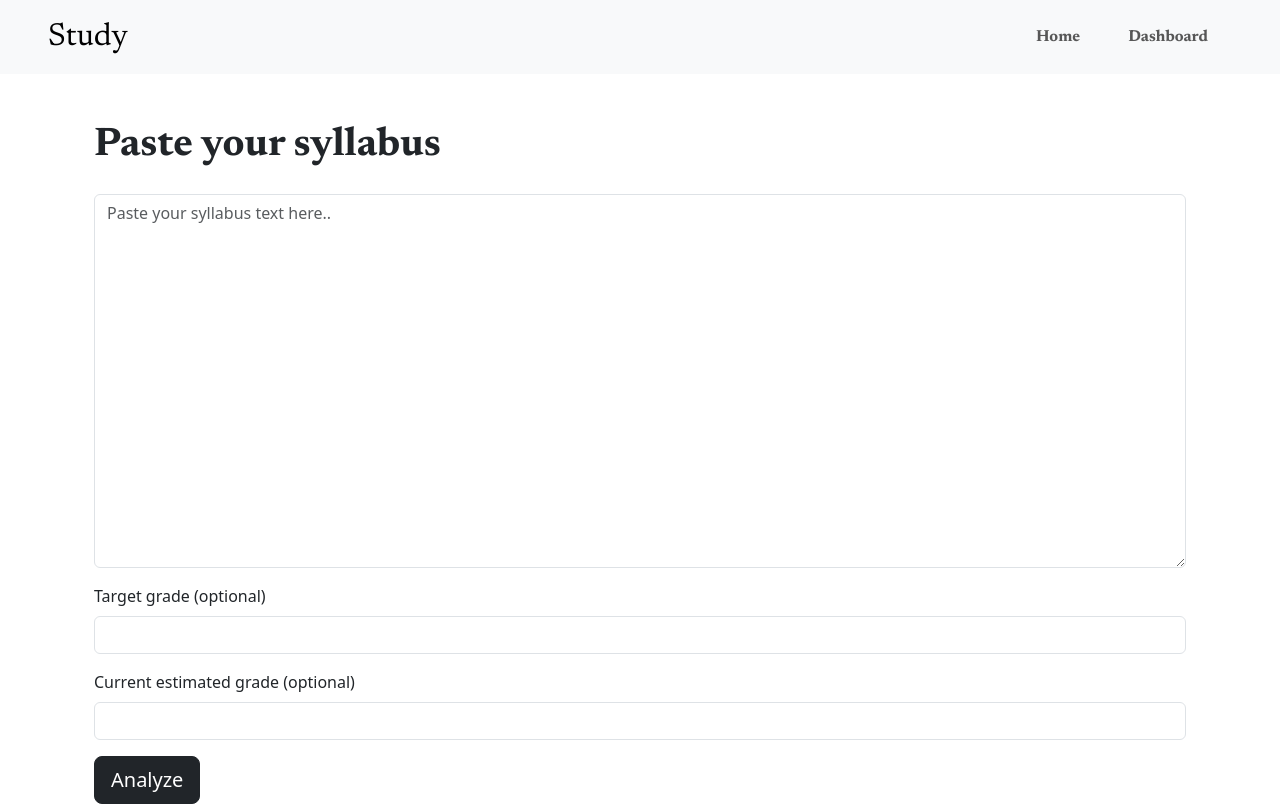
After one commit to Dontes13/canvas_project, a Flask app: page /upload in a window 1280 px wide. The commit adds this page. Run offline with Flask 3, Linux system fonts and the light colour scheme.

Commit message:
Finish upload route, build dashboard, add gemini json cleaning

```diff
--- a/app.py
+++ b/app.py
@@ -1,8 +1,12 @@
 from flask import Flask, render_template
 from flask_sqlalchemy import SQLAlchemy
 from flask_wtf import FlaskForm
-from wtforms import TextAreaField
-from wtforms.validators import DataRequired
+from wtforms import TextAreaField, FloatField
+from wtforms.validators import DataRequired, Optional
+from gemini_parser import parse_syllabus, clean_and_parse
+from datetime import datetime
+from scoring import priority_score
+import json
 
 app = Flask(__name__)
 app.config["SQLALCHEMY_DATABASE_URI"] = "sqlite:///site.db"
@@ -22,7 +26,7 @@ class Assignment(db.Model):
     id = db.Column(db.Integer, primary_key=True)
     course_id = db.Column(db.Integer, db.ForeignKey("course.id"), nullable=False)
     title = db.Column(db.String(200), nullable=False)
-    due_date = db.Column(db.Date, nullable=False)
+    due_date = db.Column(db.Date)
     grade_weight = db.Column(db.Float, nullable=False)
     assignment_type = db.Column(db.String(20))  # homework / quiz / exam / project
     status = db.Column(db.String(20), default="not_started")
@@ -33,22 +37,126 @@ class Goal(db.Model):
     id = db.Column(db.Integer, primary_key=True)
     course_id = db.Column(db.Integer, db.ForeignKey("course.id"), nullable=False)
     target_grade = db.Column(db.Float)
-    current_estimated_grade = db.Column(db.Float)
-    notes = db.Column(db.Text)
+    curr_est_grade = db.Column(db.Float)
     course = db.relationship("Course", backref="goal")
 
 class SyllabusForm(FlaskForm):
     syllabus_text = TextAreaField("Paste syllabus text", validators=[DataRequired()])
+    target_grade = FloatField("Target grade (optional)", validators=[Optional()])
+    curr_est_grade = FloatField("Current estimated grade (optional)", validators=[Optional()])
 
 
-@app.route("/input", methods=["GET", "POST"])
+# Helper functions for routing functions
+
+def get_remaining_assginments(course):
+    remaining = []
+
+    for asgn in course.assignments:
+        if asgn.status != "completed":
+            remaining.append(asgn)
+
+    return len(remaining)
+
+def sort_helper(element):
+    if element["priority_score"] is None:
+        return -1
+    else:
+        return element["priority_score"]
+
+def get_dashboard_data():
+    courses = Course.query.all()
+    results = []
+
+    for c in courses:
+        goal = c.goal[0] if c.goal else None
+        target_grade = goal.target_grade if goal else None
+        curr_est_grade = goal.curr_est_grade if goal else None
+
+        for asgn in c.assignments:
+            if asgn.due_date is None:
+                score = None
+            else:
+                days_rem = (asgn.due_date - datetime.now().date()).days
+                score = priority_score(
+                    grade_weight=asgn.grade_weight,
+                    days_rem=days_rem,
+                    course_pri_boost=c.priority_boost,
+                    target_grade=target_grade,
+                    curr_est_grade=curr_est_grade
+                )
+                score = round(score, 2)
+            results.append({
+                "name": c.name,
+                "assignment": asgn.title,
+                "weight": asgn.grade_weight,
+                "priority_score": score
+            })
+
+    results.sort(key=sort_helper, reverse=True)
+    return results
+
+
+# Routing functions...
+
+@app.route("/upload", methods=["GET", "POST"])
 def input_page():
+    # Set up the upload page for users to paste their syllabus
     form = SyllabusForm()
-    return render_template("input.html", form=form)
+    res = None
+    if form.validate_on_submit():
+        syllabus_text = form.syllabus_text.data
+        raw_res = parse_syllabus(syllabus_text)
+        parsed = clean_and_parse(raw_res)
+
+        course_name = parsed.get("course_name", "Unkown Course")
+        course = Course.query.filter_by(name=course_name).first()
+        if course is None:
+            course = Course(name=course_name)
+            db.session.add(course)
+
+        for asgn in parsed["assignments"]:
+            due_date_str = asgn.get("due_date")
+            due_date = None
+            if due_date_str:
+                parsed_date = datetime.strptime(asgn["due_date"], "%Y-%m-%d")
+                due_date = parsed_date.date()
+            assignment = Assignment(
+                course=course,
+                title=asgn["title"],
+                due_date=due_date,
+                grade_weight=asgn["grade_weight"],
+                assignment_type=asgn.get("assignment_type"),
+                raw_text=asgn.get("raw_text")
+            )
+            db.session.add(assignment)
+
+        target_grade = form.target_grade.data
+        curr_est_grade = form.curr_est_grade.data
+        if target_grade is not None or curr_est_grade is not None:
+            goal = Goal(
+                course=course,
+                target_grade=target_grade,
+                curr_est_grade=curr_est_grade
+            )
+            db.session.add(goal)
+
+        db.session.commit()
+        res = parsed
+
+    return render_template("upload.html", form=form, result=res)
 
 @app.route("/")
 def index():
-    return "Survival Guide is alive."
+    # To-do: Connect this route with the "homepage.html"
+    courses = Course.query.all()
+    for c in courses:
+        c.remaining_count = get_remaining_assginments(c)
+    return render_template("homepage.html", courses=courses)
+
+@app.route("/dashboard")
+def dashboard():
+    dashboard_data = get_dashboard_data()
+    return render_template("dashboard.html", courses=dashboard_data)
 
 if __name__ == "__main__":
-    app.run(debug=True)
+    app.run(debug=True, port=5001)
--- a/static/styles.css
+++ b/static/styles.css
@@ -1,5 +1,5 @@
 .card {
-    height: 90px;
+    min-height: 90px;
     background-color: #d9d9d9;
     border-radius: 8px;
 }
--- a/templates/layout.html
+++ b/templates/layout.html
@@ -21,7 +21,7 @@
         </a>
             <ul class = "navbar-nav ms-auto">
                 <li class = "nav-item">
-                    <a class = "nav-link mx-3 fw-bold newsreader" href = "/home">Home</a>
+                    <a class = "nav-link mx-3 fw-bold newsreader" href = "/">Home</a>
                 </li>
                 <li class = "nav-item">
                     <a class = "nav-link mx-3 fw-bold newsreader" href = "/dashboard">Dashboard</a>
--- /dev/null
+++ b/templates/upload.html
@@ -0,0 +1,35 @@
+{% extends "layout.html" %}
+
+{% block content %}
+
+<div class="container mt-5">
+
+    <h1 class="fw-bold newsreader mb-4">Paste your syllabus</h1>
+    <form method="POST">
+        {{ form.hidden_tag() }}
+
+        <div class="mb-3">
+            {{ form.syllabus_text(class="form-control", rows="15", placeholder="Paste your syllabus text here..") }}
+        </div>
+
+         <div class="mb-3">
+            {{ form.target_grade.label(class="form-label") }}
+            {{ form.target_grade(class="form-control") }}
+        </div>
+
+        <div class="mb-3">
+            {{ form.curr_est_grade.label(class="form-label") }}
+            {{ form.curr_est_grade(class="form-control") }}
+        </div>
+        <button type="submit" class="btn btn-dark btn-lg">Analyze</button>
+    </form>
+
+    {% if result %}
+    <div class="mt-5">
+        <h3 class="newsreader">Parsed Result</h3>
+        <p class="p-3 bg-light border">{{ result }}</p>
+    </div>
+    {% endif %}
+</div>
+
+{% endblock %}
```
Also changed, not shown: gemini_parser.py (+20 -7 lines), scoring.py (+5 -5 lines), templates/dashboard.html (+3 -4 lines), templates/homepage.html (+1 -12 lines), static/style.css (deleted).
